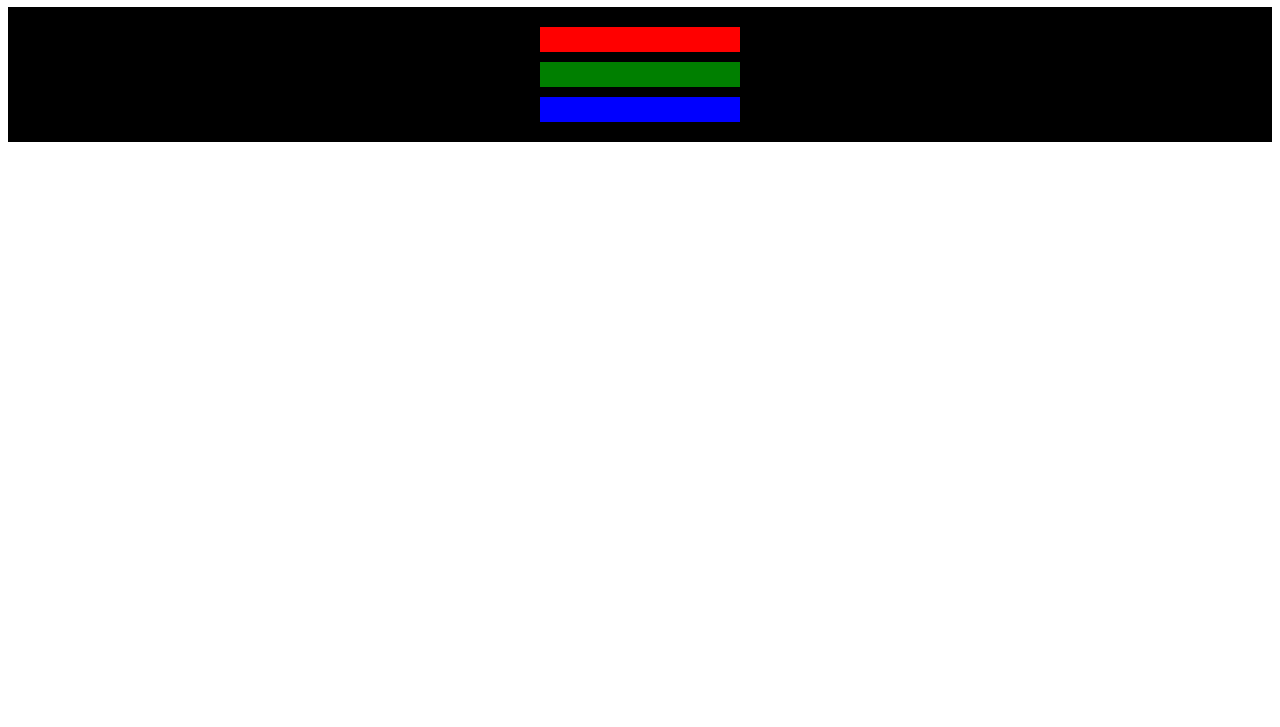
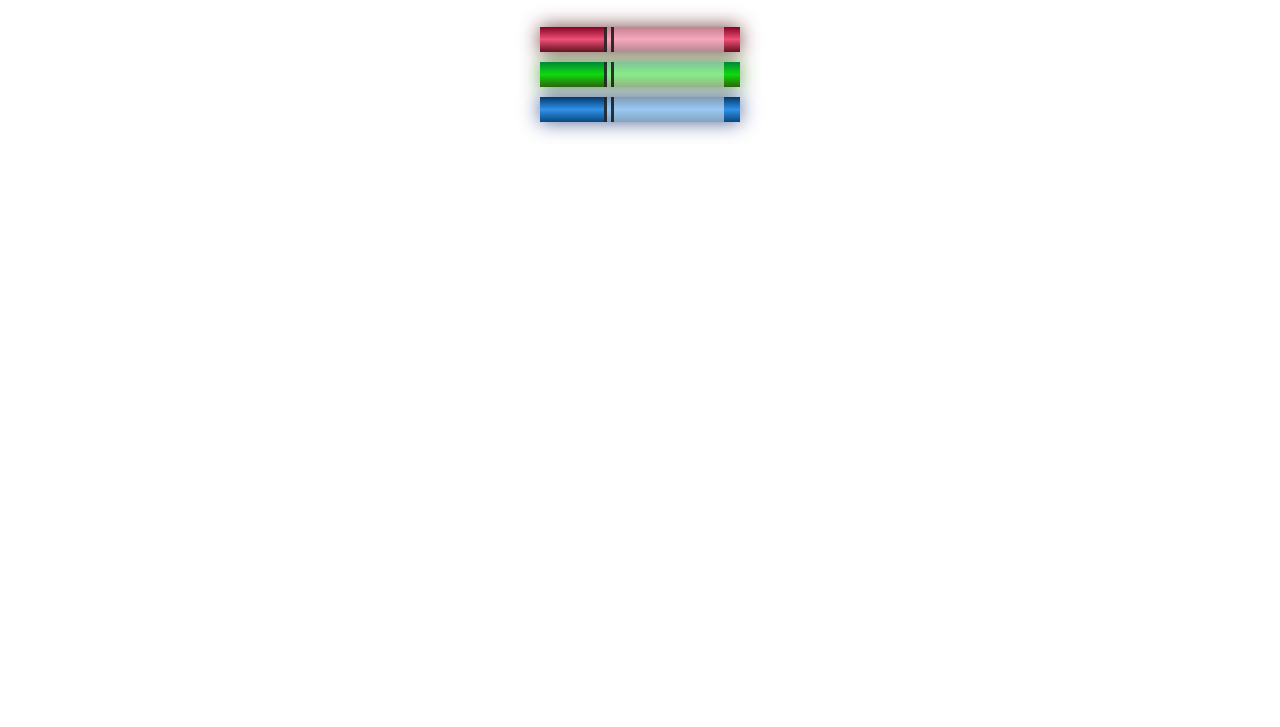
Before and after one commit to Tee-hub1/freecode, a plain HTML site: page index.html in a window 1280 px wide. Shown: the part 73-800 px from the top of the page. Drawn offline with Linux system fonts and the light colour scheme.

Commit message:
color markers using css

```diff
--- a/index.html
+++ b/index.html
@@ -9,10 +9,18 @@
 <body>
     <h1>CSS Color Markers</h1>
     <div class="container">
-        <div class="marker one">
+        <div class="marker red">
+            <div class="cap"></div>
+            <div class="sleeve"></div>
         </div>
-        <div class="marker two"></div>
-        <div class="marker three"></div>
+        <div class="marker green">
+            <div class="cap"></div>
+            <div class="sleeve"></div>
+        </div>
+        <div class="marker blue">
+            <div class="cap"></div>
+            <div class="sleeve"></div>
+        </div>
     </div>
 </body>
 </html>
--- a/style.css
+++ b/style.css
@@ -3,7 +3,7 @@ h1{
 }
 
 .container{
-    background-color: rgb(0,0,0);
+    background-color: rgb(255,255,255);
     padding:10px 0;
 }
 .marker{
@@ -12,12 +12,28 @@ h1{
     width:200px;
     margin: 10px auto;
 }
-.one{
-    background-color:rgb(255,0,0);
+.red {
+    background:linear-gradient(rgb(133, 3, 35),rgb(241, 81, 121), rgb(105, 10, 34));
+    box-shadow: 0 0 20px 0 rgba(83, 14, 14, 0.8);
 }
-.two{
-    background-color: rgb(0,127,0);
+.green{
+    background:linear-gradient(rgb(1, 136, 53), rgb(15, 219, 15), rgb(46, 107, 5));
+    box-shadow: 0 0 20px 0 #3B7E20CC;
 }
-.three{
-    background-color: rgb(0,0,255);
+.blue{
+    background:linear-gradient(rgb(1, 57, 109), rgb(50, 145, 233), rgb(7, 72, 126) );
+    box-shadow:0 0 20px 0 hsla(223, 59%, 31%, 0.8) ;
 }
+.cap, .sleeve{
+    display:inline-block;
+}
+.sleeve {
+    width: 110px;
+    height: 25px;
+    background-color: rgba(255,255,255,0.5);
+    border-left:10px double rgba(0, 0, 0, 75%);
+  }
+  .cap{
+    width:60px;
+    height:25px;
+  }
```
